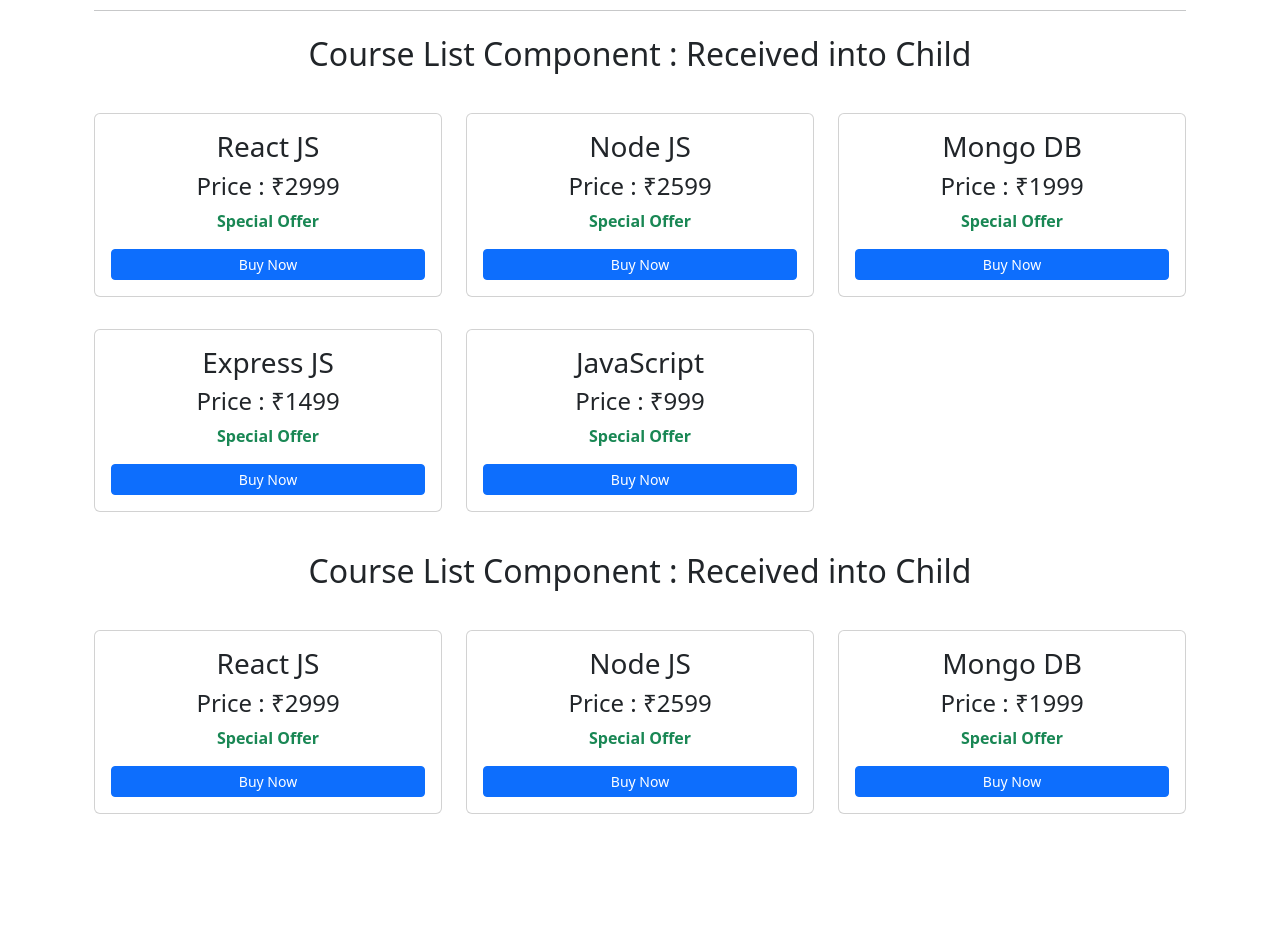
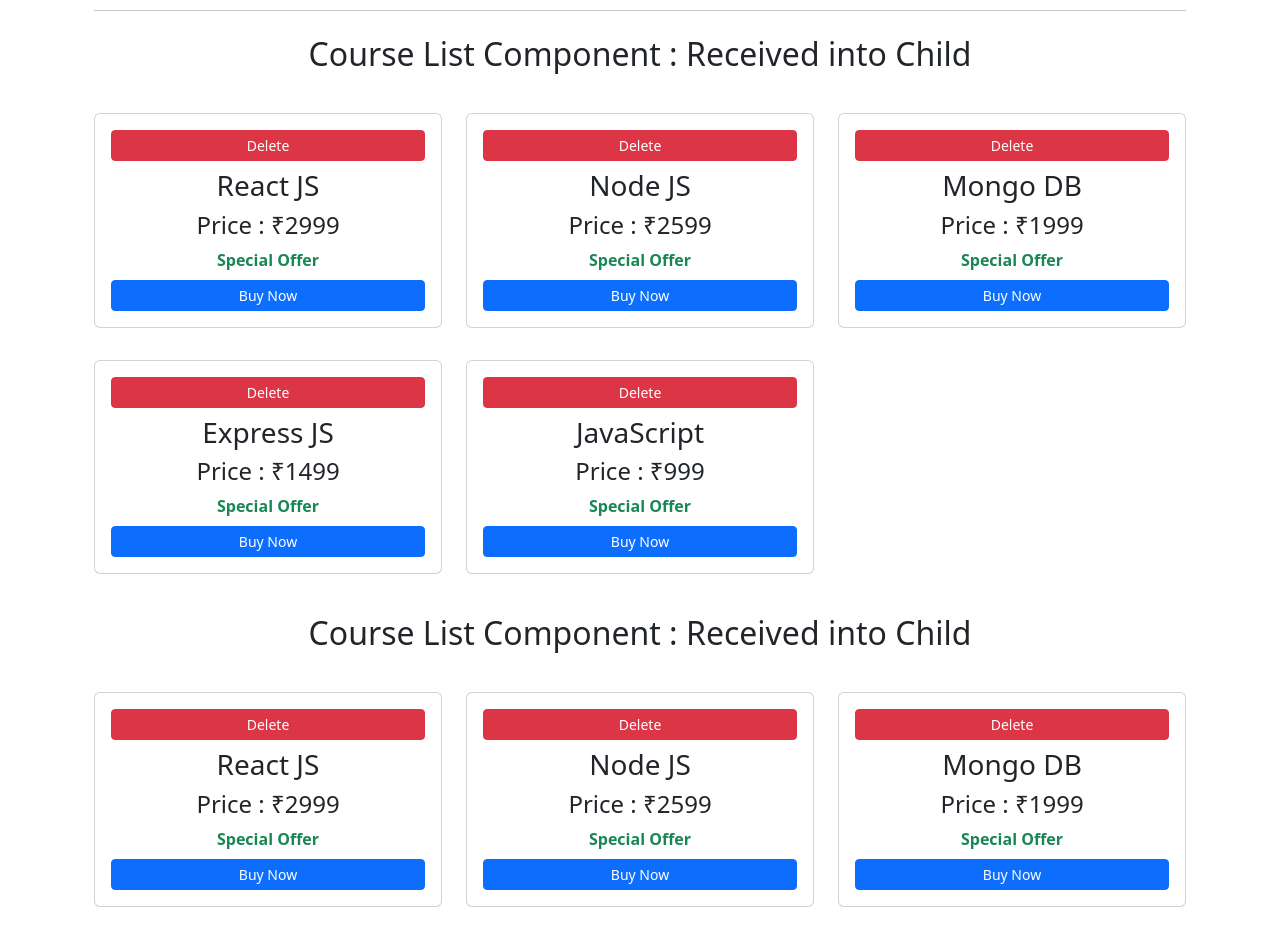
Before and after one commit to developersksingh/react-complete-development, a React (Vite) app in the folder dojo-blog/: page /home in a window 1280 px wide. Shown: the part 940-1886 px from the top of the page. Before the commit the page ends 1802 px from the top, so only its background shows below. Built offline with nearby package versions, Linux system fonts and the light colour scheme.

Commit message:
Delete the existing data using function
Delete the existing data using function

```diff
--- a/dojo-blog/src/CourseList.jsx
+++ b/dojo-blog/src/CourseList.jsx
@@ -1,6 +1,6 @@
 import React from "react";
 
-const CourseList = ({ courses, pageTitle }) => {
+const CourseList = ({ courses, pageTitle, handleDelete }) => {
   return (
     <>
       <h2 className="text-center my-4">
@@ -8,13 +8,21 @@ const CourseList = ({ courses, pageTitle }) => {
       </h2>
 
       <div className="row">
-        {courses.map((course) => (
+        {courses.map(course => (
           <div key={course.id} className="col-md-4">
             <div className="card my-3 p-3 text-center">
+
+              <button
+                className="btn btn-sm btn-danger mb-2"
+                onClick={() => handleDelete(course.id)}
+              >
+                Delete
+              </button>
+
               <h3>{course.name}</h3>
               <h4>Price : ₹{course.price}</h4>
 
-              <span className="text-success fw-bold mb-2">
+              <span className="text-success fw-bold">
                 {pageTitle}
               </span>
 
--- a/dojo-blog/src/Home.jsx
+++ b/dojo-blog/src/Home.jsx
@@ -2,7 +2,7 @@ import React, { useState } from "react";
 import CourseList from "./CourseList";
 
 function Home() {
-  const [courses] = useState([
+  const [courses, setCourses] = useState([
     { id: 1, name: "React JS", price: 2999 },
     { id: 2, name: "Node JS", price: 2599 },
     { id: 3, name: "Mongo DB", price: 1999 },
@@ -12,6 +12,10 @@ function Home() {
 
   const pageTitle = "Special Offer";
 
+  const handleDelete = (courseId) => {
+    setCourses(courses.filter(course => course.id !== courseId));
+  };
+
   return (
     <>
       <h1 className="text-center my-3">
@@ -20,7 +24,7 @@ function Home() {
 
       <div className="container">
         <div className="row">
-          {courses.map((course) => (
+          {courses.map(course => (
             <div key={course.id} className="col-md-4">
               <div className="card my-3 p-3 text-center">
                 <h3>{course.name}</h3>
@@ -35,8 +39,19 @@ function Home() {
 
         <hr />
 
-        <CourseList courses={courses} pageTitle={pageTitle} />
-        <CourseList courses={courses.filter(course => course.price > 1500)} pageTitle={pageTitle} />
+        {/* First Child */}
+        <CourseList
+          courses={courses}
+          pageTitle={pageTitle}
+          handleDelete={handleDelete}
+        />
+
+        {/* Second Child with filtered data */}
+        <CourseList
+          courses={courses.filter(course => course.price > 1500)}
+          pageTitle={pageTitle}
+          handleDelete={handleDelete}
+        />
       </div>
     </>
   );
```
